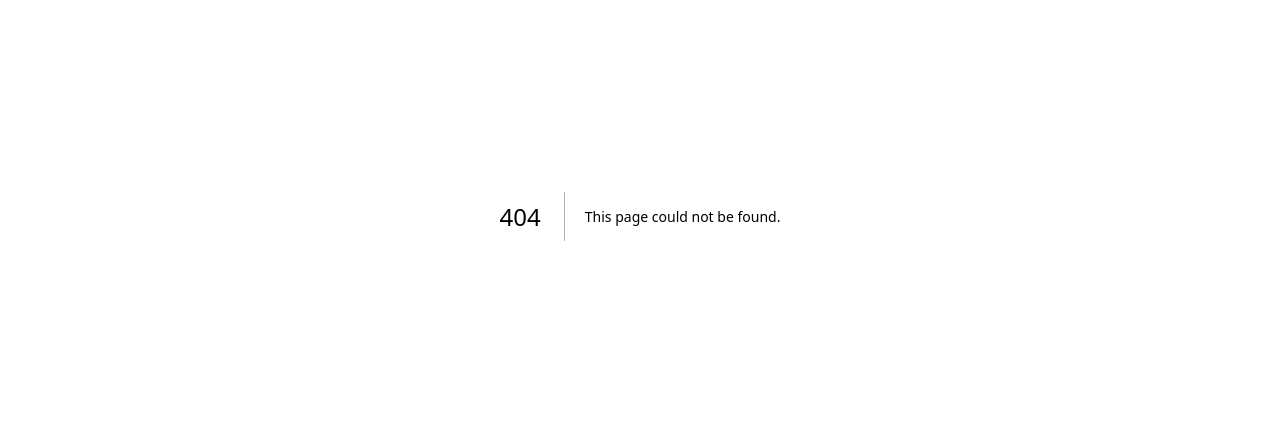
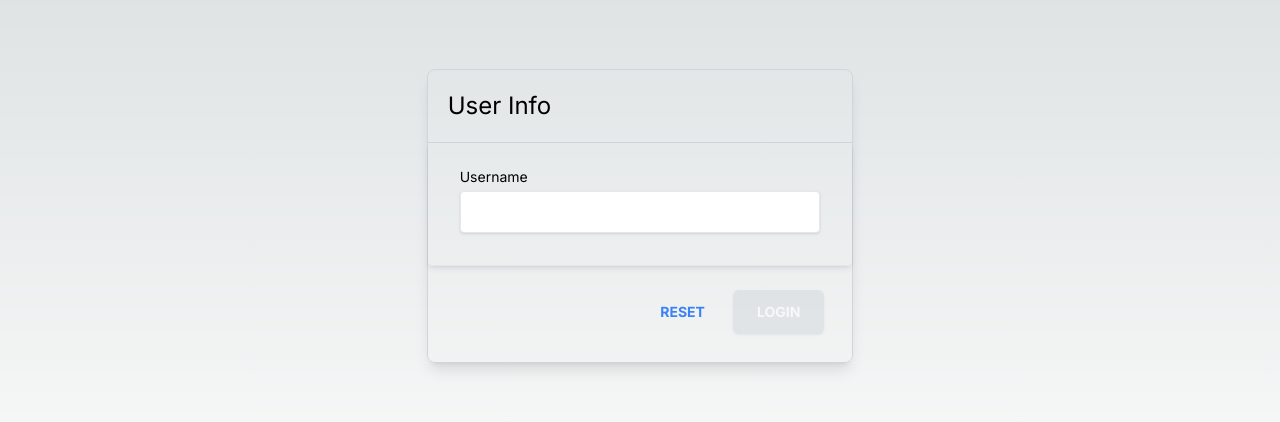
Before and after one commit to guestDI/react-chat-websocket, a Next.js app: page /auth in a window 1280 px wide. Before the commit this address had no page. Shown: the part 184-606 px from the top of the page. Built offline with nearby package versions, Linux system fonts and the light colour scheme; no server answers.

Commit message:
added firebase simple auth

```diff
--- a/package.json
+++ b/package.json
@@ -9,6 +9,8 @@
     "lint": "next lint"
   },
   "dependencies": {
+    "dotenv": "^16.4.5",
+    "firebase": "^10.12.2",
     "moment": "^2.30.1",
     "next": "14.2.4",
     "react": "^18",
--- /dev/null
+++ b/src/app/auth/page.js
@@ -0,0 +1,86 @@
+'use client';
+
+import { useState } from 'react';
+import { db } from '../../database/firebase';
+import { query, ref, orderByChild, equalTo, get } from 'firebase/database';
+import { useRouter } from 'next/navigation';
+
+export default function Auth() {
+  const [userName, setUsername] = useState('');
+  const [error, setError] = useState('');
+
+  const router = useRouter();
+
+  const onChange = (e) => {
+    setUsername(e.target.value);
+  };
+
+  const onSubmit = () => {
+    const usersRef = ref(db, 'users');
+    const usersQuery = query(
+      usersRef,
+      orderByChild('userName'),
+      equalTo(userName),
+    );
+
+    get(usersQuery)
+      .then((snapshot) => {
+        if (snapshot.exists()) {
+          const data = snapshot.val();
+          router.push('/');
+        } else {
+          setError('No user found');
+        }
+      })
+      .catch((error) => {
+        console.error('Error fetching data:', error);
+      });
+  };
+
+  const disabledStyles =
+    'bg-gray-300 px-4 py-2 rounded-md cursor-not-allowed opacity-50';
+
+  return (
+    <div className="h-screen flex flex-col items-center justify-center bg-transparent">
+      <div className="flex justify-center items-center overflow-x-hidden overflow-y-auto fixed inset-0 z-50 outline-none focus:outline-none">
+        <div className="relative w-1/3 my-6 mx-auto ">
+          <div className="rounded-lg shadow-lg relative flex flex-col w-full outline-none focus:outline-none border border-solid border-gray-300 ">
+            <div className="flex items-start justify-between p-5 border-b border-solid border-gray-300 rounded-t ">
+              <h3 className="text-2xl font=semibold">User Info</h3>
+            </div>
+            <form className="shadow-md rounded px-8 pt-6 pb-8 w-full">
+              <div>
+                <label className="block text-sm mb-1">Username</label>
+                <input
+                  value={userName}
+                  onChange={onChange}
+                  className="shadow appearance-none border rounded w-full py-2 px-1 text-black"
+                />
+                {error ? (
+                  <span className="text-xs text-red-700">{error}</span>
+                ) : null}
+              </div>
+            </form>
+            <div className="flex items-center justify-end p-6 border-t border-solid border-blueGray-200 rounded-b">
+              <button
+                className="text-blue-500 background-transparent font-bold uppercase px-6 py-2 text-sm outline-none focus:outline-none mr-1 mb-1 cursor-pointer"
+                type="button"
+                onClick={() => setUsername('')}
+              >
+                Reset
+              </button>
+              <button
+                className={`text-white bg-blue-500 active:bg-blue-700 ${!userName.length ? disabledStyles : ''} font-bold uppercase text-sm px-6 py-3 rounded shadow hover:shadow-lg outline-none focus:outline-none mr-1 mb-1`}
+                type="button"
+                onClick={onSubmit}
+                disabled={!userName.length}
+              >
+                Login
+              </button>
+            </div>
+          </div>
+        </div>
+      </div>
+    </div>
+  );
+}
--- a/src/app/chat/Channel.js
+++ b/src/app/chat/Channel.js
@@ -5,10 +5,11 @@ import React from 'react';
 const Channel = ({
   id,
   name,
-  participants,
+  participants = {},
   handleChannelSelect,
-  isSelected,
+  isSelected = false,
 }) => {
+  console.log('c', participants);
   return (
     <div
       className={`p-4 border-b border-gray-200 hover:bg-gray-800 cursor-pointer ${isSelected ? 'bg-gray-800' : ''}`}
@@ -17,7 +18,9 @@ const Channel = ({
       <p className={`text-lg font-medium ${isSelected ? 'text-blue-600' : ''}`}>
         {name}
       </p>
-      <span className="text-sm text-gray-500">{participants} participants</span>
+      <span className="text-sm text-gray-500">
+        {Object.keys(participants)?.length} participants
+      </span>
     </div>
   );
 };
--- a/src/app/chat/ChannelList.js
+++ b/src/app/chat/ChannelList.js
@@ -6,14 +6,13 @@ import Channel from './Channel';
 const ChannelList = ({ channels, handleChannelSelect, selectedChannel }) => {
   let list = `There is no channels to show`;
   if (channels) {
-    list = channels.map((c) => (
+    list = channels.map((c, index) => (
       <Channel
         key={c.id}
-        id={c.id}
+        id={index}
         name={c.name}
         participants={c.participants}
         handleChannelSelect={handleChannelSelect}
-        isSelected={selectedChannel.id === c.id}
       />
     ));
   }
--- a/src/app/chat/Chat.js
+++ b/src/app/chat/Chat.js
@@ -7,6 +7,8 @@ import MessagesPanelFooter from './MessagePanelFooter';
 import socketIO from 'socket.io-client';
 import Notification from '../components/Notification';
 import { useAuthContext } from '../context/AuthContext';
+import { db } from '../../database/firebase';
+import { onValue, ref, update } from 'firebase/database';
 
 const SERVER = 'http://127.0.0.1:8081';
 
@@ -32,8 +34,22 @@ const Chat = () => {
     socket.on('messageResponse', (data) => setMessages([...messages, data]));
   }, [socket, messages]);
 
-  const handleChannelSelect = (id) => {
-    socket.emit('channel-join', id, () => {});
+  const handleChannelSelect = (channelId) => {
+    const participantRef = ref(
+      db,
+      `channels/${channelId}/participants/${currentUser.userName}`,
+    );
+
+    update(participantRef, {
+      name: currentUser.displayName,
+      username: currentUser.userName,
+    })
+      .then(() => {
+        socket.emit('channel-join', { channels, channelId }, () => {});
+      })
+      .catch((error) => {
+        console.error('Error adding participant:', error);
+      });
   };
 
   socket.on('channel', (channel) => {
@@ -53,15 +69,17 @@ const Chat = () => {
     socket.on('typingResponse', (data) => setTypingStatus(data));
   }, [socket]);
 
-  const loadChannels = async () => {
-    fetch('http://127.0.0.1:8081/getChannels').then(async (response) => {
-      let data = await response.json();
-      setChannels(data.channels);
+  useEffect(() => {
+    const query = ref(db, 'channels');
+    return onValue(query, (snapshot) => {
+      const data = snapshot.val();
+
+      if (snapshot.exists()) {
+        Object.values(data).map((channel) => {
+          setChannels((channels) => [...channels, channel]);
+        });
+      }
     });
-  };
-
-  useEffect(() => {
-    loadChannels();
   }, []);
 
   if (!currentUser) return;
--- a/src/app/layout.js
+++ b/src/app/layout.js
@@ -1,4 +1,5 @@
 import { Inter } from 'next/font/google';
+import { Providers } from './providers';
 import './globals.css';
 
 const inter = Inter({ subsets: ['latin'] });
@@ -11,7 +12,9 @@ export const metadata = {
 export default function RootLayout({ children }) {
   return (
     <html lang="en">
-      <body className={inter.className}>{children}</body>
+      <body className={inter.className}>
+        <Providers>{children}</Providers>
+      </body>
     </html>
   );
 }
--- a/src/app/page.js
+++ b/src/app/page.js
@@ -1,14 +1,12 @@
 'use client';
 
 import Chat from './chat/Chat';
-import Modal from './components/Modal';
 import { AuthContextProvider } from './context/AuthContext';
 
 export default function Home() {
   return (
     <main>
       <AuthContextProvider>
-        <Modal />
         <Chat />
         <div
           id="notifyContainer"
--- /dev/null
+++ b/src/app/providers.js
@@ -0,0 +1,7 @@
+'use client';
+
+import { AuthContextProvider } from './context/AuthContext';
+
+export function Providers({ children }) {
+  return <AuthContextProvider>{children}</AuthContextProvider>;
+}
--- /dev/null
+++ b/src/database/firebase.js
@@ -0,0 +1,39 @@
+import { getDatabase } from 'firebase/database';
+import 'dotenv/config';
+import {
+  getAuth,
+  signInWithEmailAndPassword,
+  createUserWithEmailAndPassword,
+} from 'firebase/auth';
+
+// Import the functions you need from the SDKs you need
+import { initializeApp } from 'firebase/app';
+// TODO: Add SDKs for Firebase products that you want to use
+// https://firebase.google.com/docs/web/setup#available-libraries
+
+// Your web app's Firebase configuration
+const firebaseConfig = {
+  apiKey: `${process.env.REACT_API_KEY}`,
+  authDomain: process.env.AUTH_DOMAIN,
+  databaseURL:
+    'https://chat-app-dc0cd-default-rtdb.europe-west1.firebasedatabase.app',
+  projectId: process.env.PROJECT_ID,
+  storageBucket: process.env.STORAGE_BUCKET,
+  messagingSenderId: process.env.MESSAGING_SENDER_ID,
+  appId: process.env.APP_ID,
+};
+
+// Initialize Firebase
+const app = initializeApp(firebaseConfig);
+
+export const db = getDatabase(app);
+
+const auth = getAuth();
+
+export const signIn = (email, password) => {
+  return signInWithEmailAndPassword(auth, email, password);
+};
+
+export const signUp = (email, password) => {
+  return createUserWithEmailAndPassword(auth, email, password);
+};
```
Also changed, not shown: src/server/server.js (+2 -8 lines), 2 other files (tests, documents, lock files or other folders).
